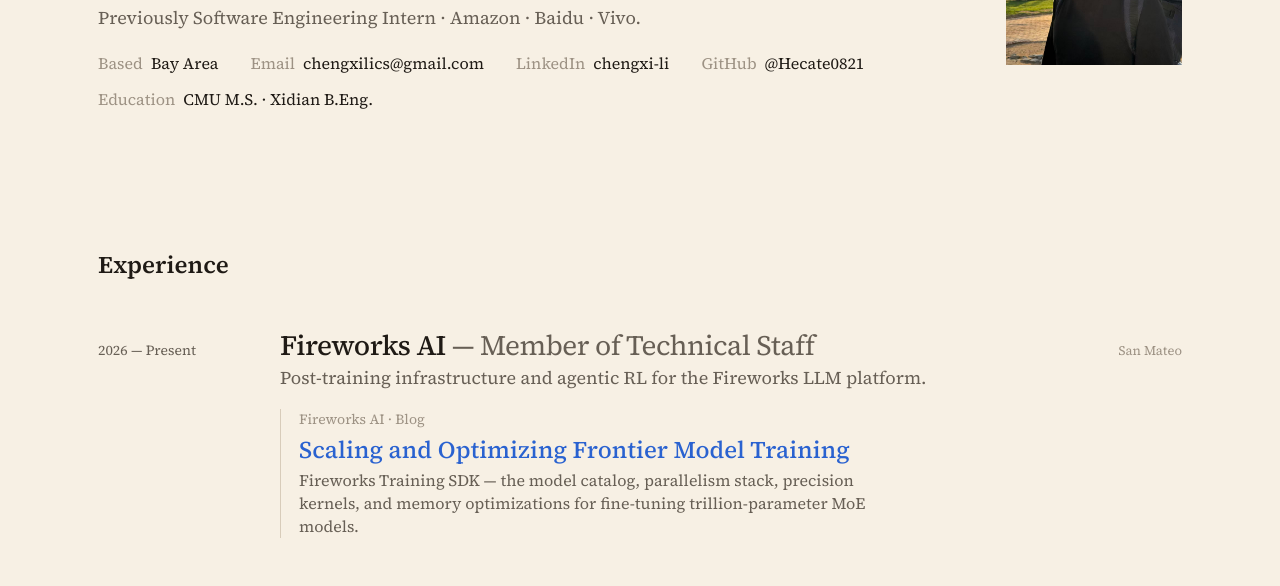
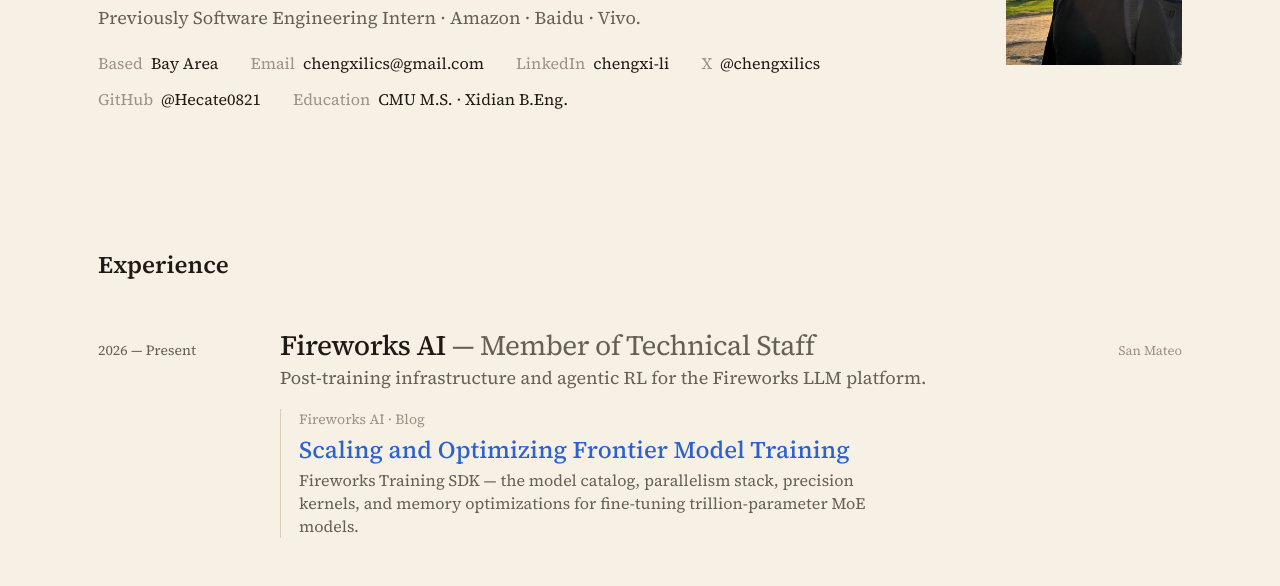
Before and after one commit to Hecate0821/Hecate0821.github.io, a plain HTML site: page index.html in a window 1280 px wide. Shown: the part 187-773 px from the top of the page. Drawn offline with Linux system fonts and the light colour scheme.

Commit message:
Add X profile link

```diff
--- a/index.html
+++ b/index.html
@@ -397,6 +397,7 @@
         <div class="item"><span class="label">Based</span><span class="val">Bay Area</span></div>
         <a class="item email-link" href="#" data-u="chengxilics" data-d="gmail.com"><span class="label">Email</span><span class="val">[enable JavaScript]</span></a>
         <a class="item" href="https://linkedin.com/in/chengxi-li-170694291" target="_blank" rel="noopener"><span class="label">LinkedIn</span><span class="val">chengxi-li</span></a>
+        <a class="item" href="https://x.com/chengxilics" target="_blank" rel="noopener"><span class="label">X</span><span class="val">@chengxilics</span></a>
         <a class="item" href="https://github.com/Hecate0821" target="_blank" rel="noopener"><span class="label">GitHub</span><span class="val">@Hecate0821</span></a>
         <div class="item"><span class="label">Education</span><span class="val">CMU M.S. · Xidian B.Eng.</span></div>
       </div>
```
